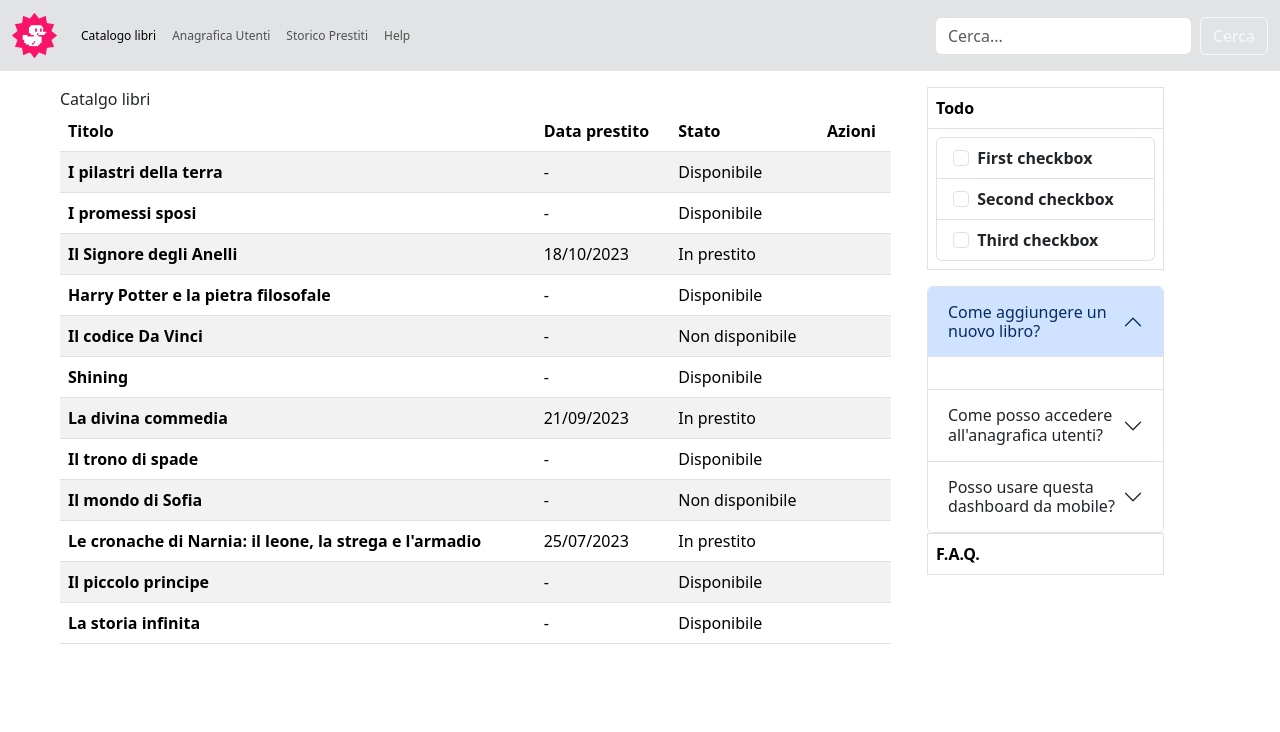
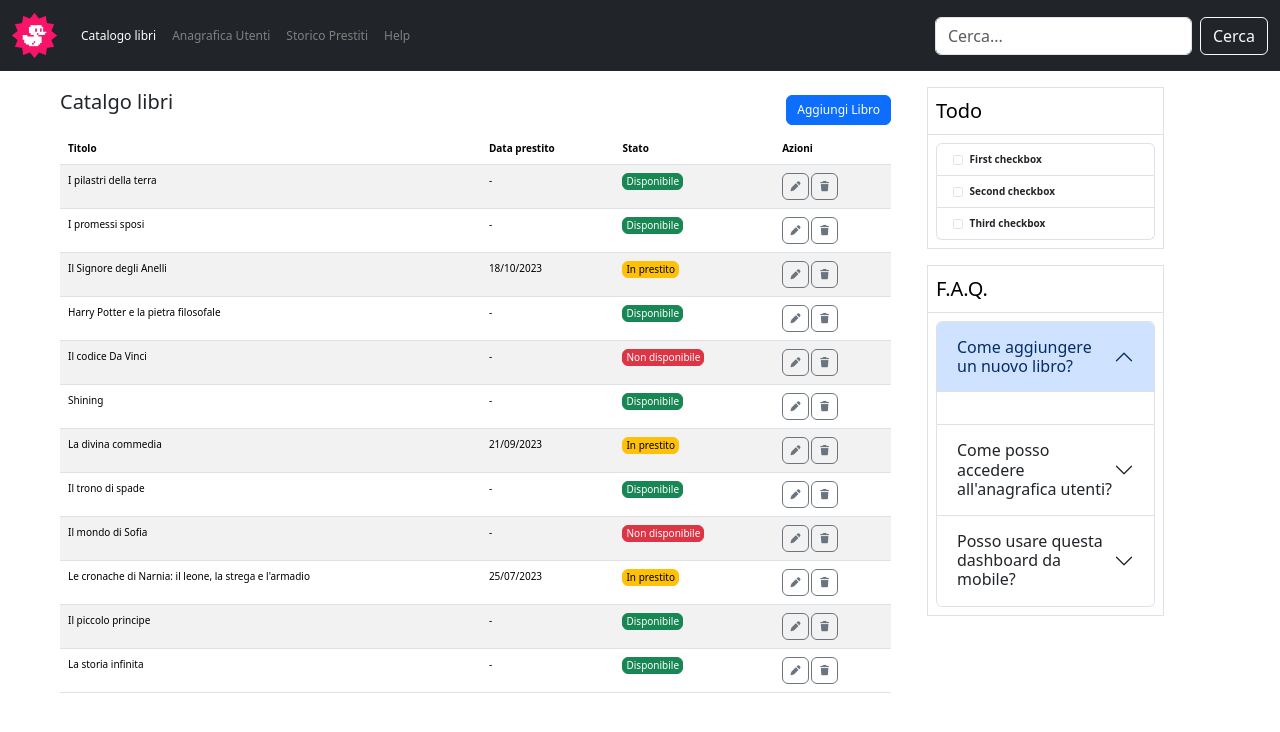
Before and after one commit to DanielPioFalabella/html-css-bootstrap-dashboard, a plain HTML site: page index.html in a window 1280 px wide. Drawn offline with nearby package versions, Linux system fonts and the light colour scheme.

Commit message:
style: stile pagina

```diff
--- a/css/style.css
+++ b/css/style.css
@@ -5,3 +5,26 @@
 nav {
     font-size: 12px;
 }
+
+main {
+    font-size: 10px;
+}
+
+.ms-btn {
+    padding: 0px 3px;
+    font-size: 10px;
+}
+
+.ms-btn-action {
+    padding: 5px 6px;
+    font-size: 10px;
+}
+
+.ms-btn-add {
+    padding: 5px 10px;
+    font-size: 12px;
+}
+
+.ms-text-gray {
+    color: gray;
+}
--- a/index.html
+++ b/index.html
@@ -5,6 +5,9 @@
     <meta charset="UTF-8">
     <meta name="viewport" content="width=device-width, initial-scale=1.0">
     <title>Document</title>
+
+    <!-- link font awsome -->
+    <link rel="stylesheet" href="https://cdnjs.cloudflare.com/ajax/libs/font-awesome/7.0.1/css/all.min.css">
 
     <!-- link bootstrap -->
     <link href="https://cdn.jsdelivr.net/npm/bootstrap@5.3.8/dist/css/bootstrap.min.css" rel="stylesheet"
@@ -19,7 +22,7 @@
 
 <body>
     <header>
-        <nav class="navbar navbar-expand-lg bg-secondary-subtle mb-3">
+        <nav class="navbar navbar-expand-lg bg-dark mb-3">
             <div class="container-fluid">
                 <a class="navbar-brand" href="#">
                     <img class="ms-logo-header" src="./imgs/duck.png" alt="logo pagina">
@@ -32,20 +35,20 @@
                 <div class="collapse navbar-collapse" id="navbarSupportedContent">
                     <ul class="navbar-nav me-auto mb-2 mb-lg-0">
                         <li class="nav-item">
-                            <a class="nav-link active" aria-current="page" href="#">Catalogo libri</a>
+                            <a class="nav-link active text-white" aria-current="page" href="#">Catalogo libri</a>
                         </li>
                         <li class="nav-item">
-                            <a class="nav-link" href="#">Anagrafica Utenti</a>
+                            <a class="nav-link ms-text-gray" href="#">Anagrafica Utenti</a>
                         </li>
                         <li class="nav-item">
-                            <a class="nav-link" href="#">Storico Prestiti</a>
+                            <a class="nav-link ms-text-gray" href="#">Storico Prestiti</a>
                         </li>
                         <li class="nav-item">
-                            <a class="nav-link" href="#">Help</a>
+                            <a class="nav-link ms-text-gray" href="#">Help</a>
                         </li>
                     </ul>
                     <form class="d-flex" role="search">
-                        <input class="form-control me-2 text-black-50" type="search" placeholder="Cerca..."
+                        <input class="form-control me-2 ms-text-gray" type="search" placeholder="Cerca..."
                             aria-label="Search" />
                         <button class="btn btn-outline-light" type="submit">Cerca</button>
                     </form>
@@ -58,7 +61,10 @@
         <div class="container mx-5">
             <div class="row">
                 <div class="col-9">
-                    Catalgo libri <br>
+                    <div class="d-flex justify-content-between align-items-center">
+                        <p class="fs-5">Catalgo libri</p><br>
+                        <button type="button" class="btn btn-primary ms-btn-add">Aggiungi Libro</button>
+                    </div>
                     <table class="table table-striped">
                         <thead>
                             <tr>
@@ -70,76 +76,112 @@
                         </thead>
                         <tbody>
                             <tr>
-                                <th scope="row">I pilastri della terra</th>
+                                <th class="fw-normal" scope="row">I pilastri della terra</th>
                                 <td>-</td>
-                                <td>Disponibile</td>
-                                <td></td>
+                                <td><button type="button" class="btn btn-success ms-btn">Disponibile</button></td>
+                                <td>
+                                    <button type="button" class="btn btn-outline-secondary ms-btn-action"><i class="fa-solid fa-pen"></i></button>
+                                    <button type="button" class="btn btn-outline-secondary ms-btn-action"><i class="fa-solid fa-trash"></i></i></button>
+                                </td>
                             </tr>
                             <tr>
-                                <th scope="row">I promessi sposi</th>
+                                <th class="fw-normal" scope="row">I promessi sposi</th>
                                 <td>-</td>
-                                <td>Disponibile</td>
-                                <td></td>
+                                <td><button type="button" class="btn btn-success ms-btn">Disponibile</button></td>
+                                <td>
+                                    <button type="button" class="btn btn-outline-secondary ms-btn-action"><i class="fa-solid fa-pen"></i></button>
+                                    <button type="button" class="btn btn-outline-secondary ms-btn-action"><i class="fa-solid fa-trash"></i></i></button>
+                                </td>
                             </tr>
                             <tr>
-                                <th scope="row">Il Signore degli Anelli</th>
+                                <th class="fw-normal" scope="row">Il Signore degli Anelli</th>
                                 <td>18/10/2023</td>
-                                <td>In prestito</td>
-                                <td></td>
+                                <td><button type="button" class="btn btn-warning ms-btn">In prestito</button></td>
+                                <td>
+                                    <button type="button" class="btn btn-outline-secondary ms-btn-action"><i class="fa-solid fa-pen"></i></button>
+                                    <button type="button" class="btn btn-outline-secondary ms-btn-action"><i class="fa-solid fa-trash"></i></i></button>
+                                </td>
                             </tr>
                             <tr>
-                                <th scope="row">Harry Potter e la pietra filosofale</th>
+                                <th class="fw-normal" scope="row">Harry Potter e la pietra filosofale</th>
                                 <td>-</td>
-                                <td>Disponibile</td>
-                                <td></td>
+                                <td><button type="button" class="btn btn-success ms-btn">Disponibile</button></td>
+                                <td>
+                                    <button type="button" class="btn btn-outline-secondary ms-btn-action"><i class="fa-solid fa-pen"></i></button>
+                                    <button type="button" class="btn btn-outline-secondary ms-btn-action"><i class="fa-solid fa-trash"></i></i></button>
+                                </td>
                             </tr>
                             <tr>
-                                <th scope="row">Il codice Da Vinci</th>
+                                <th class="fw-normal" scope="row">Il codice Da Vinci</th>
                                 <td>-</td>
-                                <td>Non disponibile</td>
-                                <td></td>
+                                <td><button type="button" class="btn btn-danger ms-btn">Non disponibile</button></td>
+                                <td>
+                                    <button type="button" class="btn btn-outline-secondary ms-btn-action"><i class="fa-solid fa-pen"></i></button>
+                                    <button type="button" class="btn btn-outline-secondary ms-btn-action"><i class="fa-solid fa-trash"></i></i></button>
+                                </td>
                             </tr>
                             <tr>
-                                <th scope="row">Shining</th>
+                                <th class="fw-normal" scope="row">Shining</th>
                                 <td>-</td>
-                                <td>Disponibile</td>
-                                <td></td>
+                                <td><button type="button" class="btn btn-success ms-btn">Disponibile</button></td>
+                                <td>
+                                    <button type="button" class="btn btn-outline-secondary ms-btn-action"><i class="fa-solid fa-pen"></i></button>
+                                    <button type="button" class="btn btn-outline-secondary ms-btn-action"><i class="fa-solid fa-trash"></i></i></button>
+                                </td>
                             </tr>
                             <tr>
-                                <th scope="row">La divina commedia</th>
+                                <th class="fw-normal" scope="row">La divina commedia</th>
                                 <td>21/09/2023</td>
-                                <td>In prestito</td>
-                                <td></td>
+                                <td><button type="button" class="btn btn-warning ms-btn">In prestito</button></td>
+                                <td>
+                                    <button type="button" class="btn btn-outline-secondary ms-btn-action"><i class="fa-solid fa-pen"></i></button>
+                                    <button type="button" class="btn btn-outline-secondary ms-btn-action"><i class="fa-solid fa-trash"></i></i></button>
+                                </td>
                             </tr>
                             <tr>
-                                <th scope="row">Il trono di spade</th>
+                                <th class="fw-normal" scope="row">Il trono di spade</th>
                                 <td>-</td>
-                                <td>Disponibile</td>
-                                <td></td>
+                                <td><button type="button" class="btn btn-success ms-btn">Disponibile</button></td>
+                                <td>
+                                    <button type="button" class="btn btn-outline-secondary ms-btn-action"><i class="fa-solid fa-pen"></i></button>
+                                    <button type="button" class="btn btn-outline-secondary ms-btn-action"><i class="fa-solid fa-trash"></i></i></button>
+                                </td>
                             </tr>
                             <tr>
-                                <th scope="row">Il mondo di Sofia</th>
+                                <th class="fw-normal" scope="row">Il mondo di Sofia</th>
                                 <td>-</td>
-                                <td>Non disponibile</td>
-                                <td></td>
+                                <td><button type="button" class="btn btn-danger ms-btn">Non disponibile</button></td>
+                                <td>
+                                    <button type="button" class="btn btn-outline-secondary ms-btn-action"><i class="fa-solid fa-pen"></i></button>
+                                    <button type="button" class="btn btn-outline-secondary ms-btn-action"><i class="fa-solid fa-trash"></i></i></button>
+                                </td>
                             </tr>
                             <tr>
-                                <th scope="row">Le cronache di Narnia: il leone, la strega e l'armadio</th>
+                                <th class="fw-normal" scope="row">Le cronache di Narnia: il leone, la strega e l'armadio</th>
                                 <td>25/07/2023</td>
-                                <td>In prestito</td>
-                                <td></td>
+                                <td><button type="button" class="btn btn-warning ms-btn">In prestito</button></td>
+                                <td>
+                                    <button type="button" class="btn btn-outline-secondary ms-btn-action"><i class="fa-solid fa-pen"></i></button>
+                                    <button type="button" class="btn btn-outline-secondary ms-btn-action"><i class="fa-solid fa-trash"></i></i></button>
+                                </td>
                             </tr>
                             <tr>
-                                <th scope="row">Il piccolo principe</th>
+                                <th class="fw-normal" scope="row">Il piccolo principe</th>
                                 <td>-</td>
-                                <td>Disponibile</td>
-                                <td></td>
+                                <td><button type="button" class="btn btn-success ms-btn">Disponibile</button></td>
+                                <td>
+                                    <button type="button" class="btn btn-outline-secondary ms-btn-action"><i class="fa-solid fa-pen"></i></button>
+                                    <button type="button" class="btn btn-outline-secondary ms-btn-action"><i class="fa-solid fa-trash"></i></i></button>
+                                </td>
                             </tr>
                             <tr>
-                                <th scope="row">La storia infinita</th>
+                                <th class="fw-normal" scope="row">La storia infinita</th>
                                 <td>-</td>
-                                <td>Disponibile</td>
-                                <td></td>
+                                <td><button type="button" class="btn btn-success ms-btn">Disponibile</button></td>
+                                <td>
+                                    <button type="button" class="btn btn-outline-secondary ms-btn-action"><i class="fa-solid fa-pen"></i></button>
+                                    <button type="button" class="btn btn-outline-secondary ms-btn-action"><i class="fa-solid fa-trash"></i></i></button>
+                                </td>
                             </tr>
                         </tbody>
                     </table>
@@ -148,10 +190,10 @@
                 <div class="col-3">
                     <div class="container">
                         <div class="row align-items-start">
-                            <div class="col-12 rounded-3 overflow-hidden">
+                            <div class="col-12">
                                 <table class="table table-bordered">
                                     <tr>
-                                        <th>Todo</th>
+                                        <th class="fs-5 fw-normal">Todo</th>
                                     </tr>
                                     <tr>
                                         <th>
@@ -180,13 +222,13 @@
                                 </table>
                             </div>
 
-                            <div class="col-12 rounded-3 overflow-hidden">
+                            <div class="col-12">
                                 <table class="table table-bordered">
                                     <tr>
-                                        <th>F.A.Q.</th>
+                                        <th class="fs-5 fw-normal">F.A.Q.</th>
                                     </tr>
                                     <tr>
-                                        <tbody>
+                                        <th>
                                             <div class="accordion" id="accordionExample">
                                                 <div class="accordion-item">
                                                     <h2 class="accordion-header">
@@ -229,7 +271,7 @@
                                                     </div>
                                                 </div>
                                             </div>
-                                        </tbody>
+                                        </th>
                                     </tr>
                                 </table>
                             </div>
```
Lines whose indentation alone changed are shown as unchanged.
